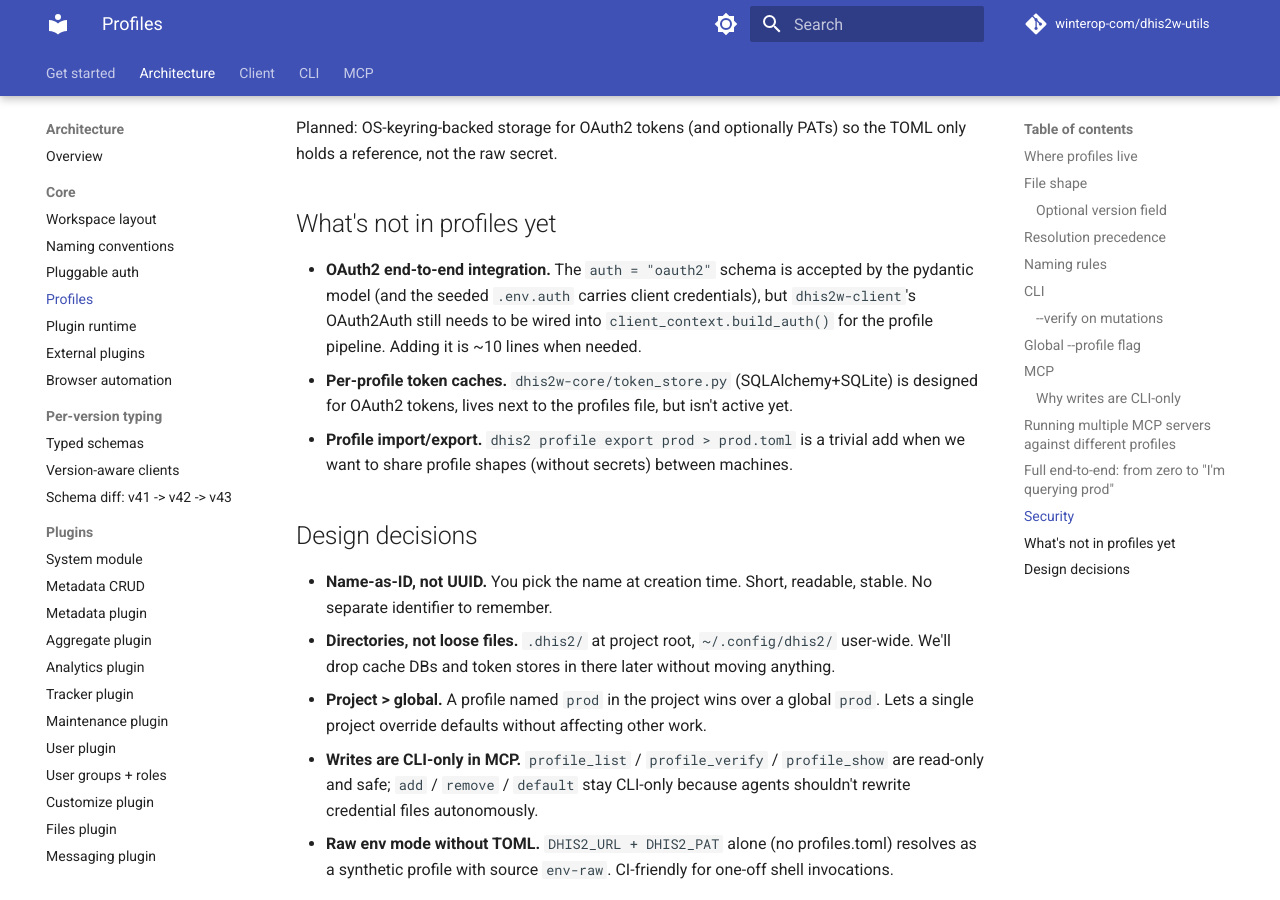
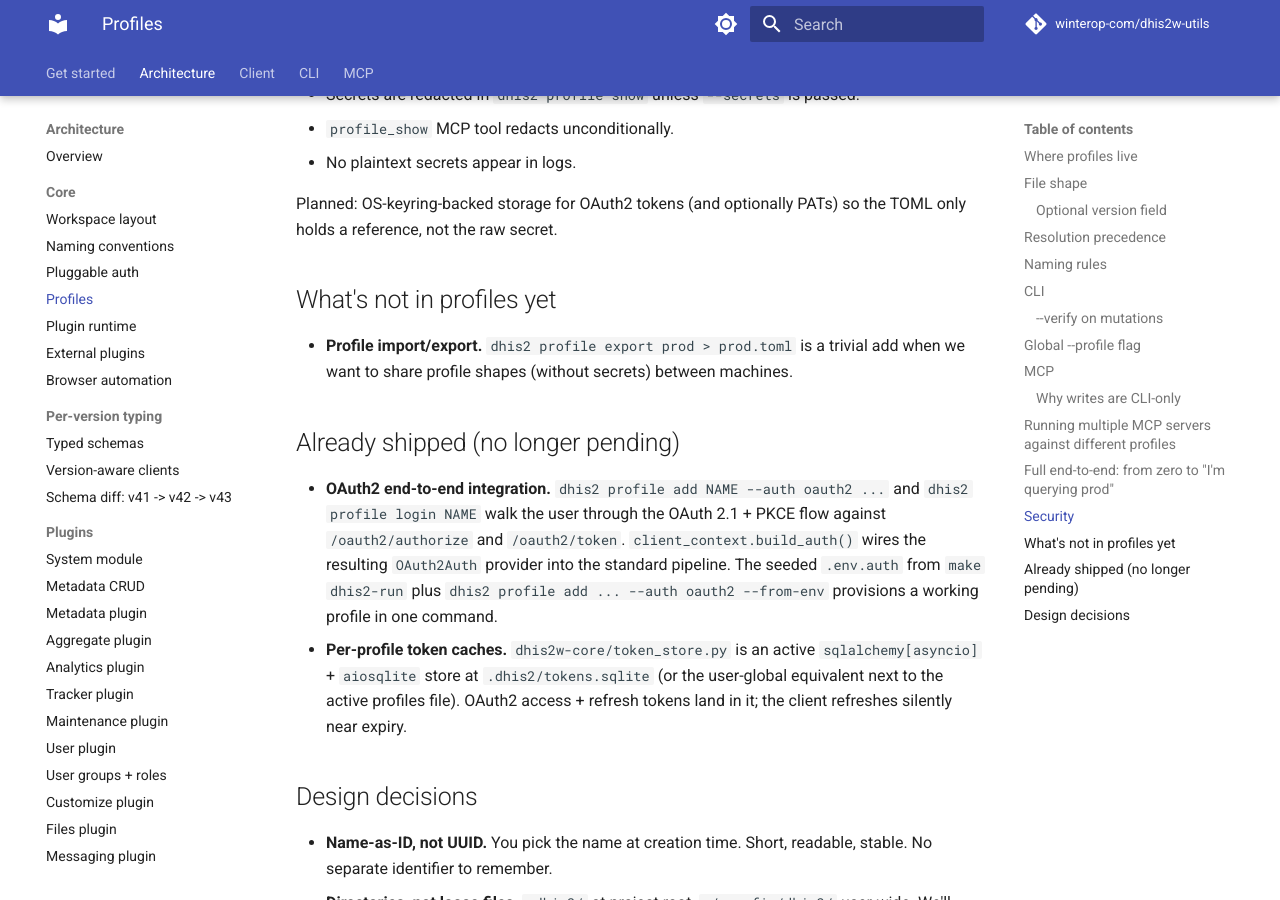
Before and after one commit to winterop-com/dhis2-utils, an MkDocs documentation site: the page built from docs/architecture/profiles.md, in a window 1280 px wide and 900 px high, scrolled down 5570 px. Built offline with MkDocs 1.6.1 and Material for MkDocs 9.7.7, drawn with Linux system fonts in a browser that asks for light colours; comment, search, counter and statistics services are not loaded; some of the changed text lies outside the part shown.

Commit message:
docs: review-pass-5 — `dhis2 profile add` flags + precedence chain
Six correctness defects on profile/auth surface.

1+2. `--scope global` and `--token` are invalid flags on `dhis2 profile
add`. Real flags are `--global` / `--local` (boolean); secrets are read
from `DHIS2_PAT` / `DHIS2_PASSWORD` env (or interactively prompted)
because secrets must never end up in shell history. Rewrote every
`profile add` example in `docs/architecture/profiles.md`,
`docs/walkthrough.md`, `docs/guides/connecting-to-dhis2.md` to set the
secret env inline (`DHIS2_PAT=d2p_... dhis2 profile add ...`) plus a
comment explaining why the secret isn't a flag.

3. `--password` doesn't exist on `profile add` either; `--username`
goes on the command line, password comes from `DHIS2_PASSWORD` env or
prompt. Fixed in `docs/architecture/profiles.md` and
`docs/guides/connecting-to-dhis2.md`.

4. Profile precedence claim was inconsistent across pages. The
implementation order
(`packages/dhis2w-core/src/dhis2w_core/profile.py:242`) is:

    arg -> DHIS2_PROFILE -> raw env (PAT/Basic) -> project TOML default
    -> global TOML default

`docs/architecture/plugins.md` previously said project/global TOML
*before* `DHIS2_PROFILE` (introduced in the previous review pass) —
fixed. `docs/guides/client-tutorial.md` previously said TOML before
raw env — fixed. Both now match the implementation order.

5. `docs/guides/client-tutorial.md` raw-env-mode paragraph implied
`DHIS2_OAUTH_*` worked in the raw fallback. `_profile_from_env_raw()`
only builds PAT or Basic profiles from env; OAuth2 needs a saved
profile (`dhis2 profile add ... --auth oauth2 --from-env` reads
`DHIS2_OAUTH_*` once and persists). Reworded to call out the limit.

6. `docs/architecture/profiles.md` "What's not in profiles yet"
section still listed "OAuth2 end-to-end integration" + "Per-profile
token caches" as pending. Both have shipped — `dhis2 profile add
--auth oauth2` + `dhis2 profile login` walk the OAuth 2.1 + PKCE flow,
and `dhis2w-core/token_store.py` is an active sqlalchemy[asyncio] +
aiosqlite store at `.dhis2/tokens.sqlite`. Moved into an "Already
shipped" subsection so the page stops contradicting current docs.

`make docs-build` strict mode passes.

````diff
--- a/docs/architecture/profiles.md
+++ b/docs/architecture/profiles.md
@@ -84,24 +84,26 @@
 dhis2 profile show prod                   # pretty-print one profile (secrets redacted)
 dhis2 profile show prod --secrets         # including secrets (for copy-paste debugging)
 
-# Add a PAT-based profile (goes to ~/.config/dhis2/profiles.toml by default)
-dhis2 profile add prod \
+# Add a PAT-based profile (goes to ~/.config/dhis2/profiles.toml by default).
+# The PAT is read from DHIS2_PAT (or prompted if unset) — secrets never go on the command line.
+DHIS2_PAT=d2p_... dhis2 profile add prod \
   --url https://dhis2.example.org \
-  --auth pat --token d2p_... \
+  --auth pat \
   --default
 
 # ...with an immediate /api/system/info + /api/me probe to confirm auth works
-dhis2 profile add prod --verify \
+DHIS2_PAT=d2p_... dhis2 profile add prod --verify \
   --url https://dhis2.example.org \
-  --auth pat --token d2p_...
+  --auth pat
 # profile 'prod' saved to /Users/you/.config/dhis2/profiles.toml
 #   verified: version=2.42.4 user=admin (182 ms)
 
 # Add a basic-auth profile scoped to the current project
-dhis2 profile add local \
+# (DHIS2_PASSWORD env or interactive prompt; --username goes on the command line).
+DHIS2_PASSWORD=district dhis2 profile add local \
   --local \
   --url http://localhost:8080 \
-  --auth basic --username admin --password district
+  --auth basic --username admin
 
 dhis2 profile default prod                 # set default = prod in the global file (no flag needed)
 dhis2 profile default prod --local         # set default = prod in the project file
@@ -116,7 +118,7 @@
 `add`, `rename`, and `switch` accept `--verify` to probe the instance immediately after writing. Default is off — most `add` calls happen before the instance is even running (CI bootstrap, docker-compose bring-up, etc.), so forcing a network probe would be wrong by default. Opt in per invocation when you want the immediate feedback:
 
 ```bash
-dhis2 profile add prod --verify --url ... --auth pat --token ...
+DHIS2_PAT=d2p_... dhis2 profile add prod --verify --url ... --auth pat
 # profile 'prod' saved to /Users/you/.config/dhis2/profiles.toml
 #   verified: version=2.42.4 user=admin (182 ms)
 ```
@@ -185,10 +187,12 @@
 
 ```bash
 # 1. Add one profile, user-wide, make it default.
-dhis2 profile add prod \
-  --scope global \
+# DHIS2_PAT env (or interactive prompt) supplies the secret;
+# secrets are never accepted as command-line flags.
+DHIS2_PAT=d2p_... dhis2 profile add prod \
+  --global \
   --url https://dhis2.example.org \
-  --auth pat --token d2p_... \
+  --auth pat \
   --default
 
 # 2. Verify the auth works.
@@ -218,9 +222,12 @@
 
 ## What's not in profiles yet
 
-- **OAuth2 end-to-end integration.** The `auth = "oauth2"` schema is accepted by the pydantic model (and the seeded `.env.auth` carries client credentials), but `dhis2w-client`'s OAuth2Auth still needs to be wired into `client_context.build_auth()` for the profile pipeline. Adding it is ~10 lines when needed.
-- **Per-profile token caches.** `dhis2w-core/token_store.py` (SQLAlchemy+SQLite) is designed for OAuth2 tokens, lives next to the profiles file, but isn't active yet.
 - **Profile import/export.** `dhis2 profile export prod > prod.toml` is a trivial add when we want to share profile shapes (without secrets) between machines.
+
+## Already shipped (no longer pending)
+
+- **OAuth2 end-to-end integration.** `dhis2 profile add NAME --auth oauth2 ...` and `dhis2 profile login NAME` walk the user through the OAuth 2.1 + PKCE flow against `/oauth2/authorize` and `/oauth2/token`. `client_context.build_auth()` wires the resulting `OAuth2Auth` provider into the standard pipeline. The seeded `.env.auth` from `make dhis2-run` plus `dhis2 profile add ... --auth oauth2 --from-env` provisions a working profile in one command.
+- **Per-profile token caches.** `dhis2w-core/token_store.py` is an active `sqlalchemy[asyncio]` + `aiosqlite` store at `.dhis2/tokens.sqlite` (or the user-global equivalent next to the active profiles file). OAuth2 access + refresh tokens land in it; the client refreshes silently near expiry.
 
 ## Design decisions
 
````
Also changed, not shown: docs/architecture/plugins.md (+1 -1 lines), docs/guides/client-tutorial.md (+8 -2 lines), docs/guides/connecting-to-dhis2.md (+8 -4 lines), docs/walkthrough.md (+6 -4 lines).
